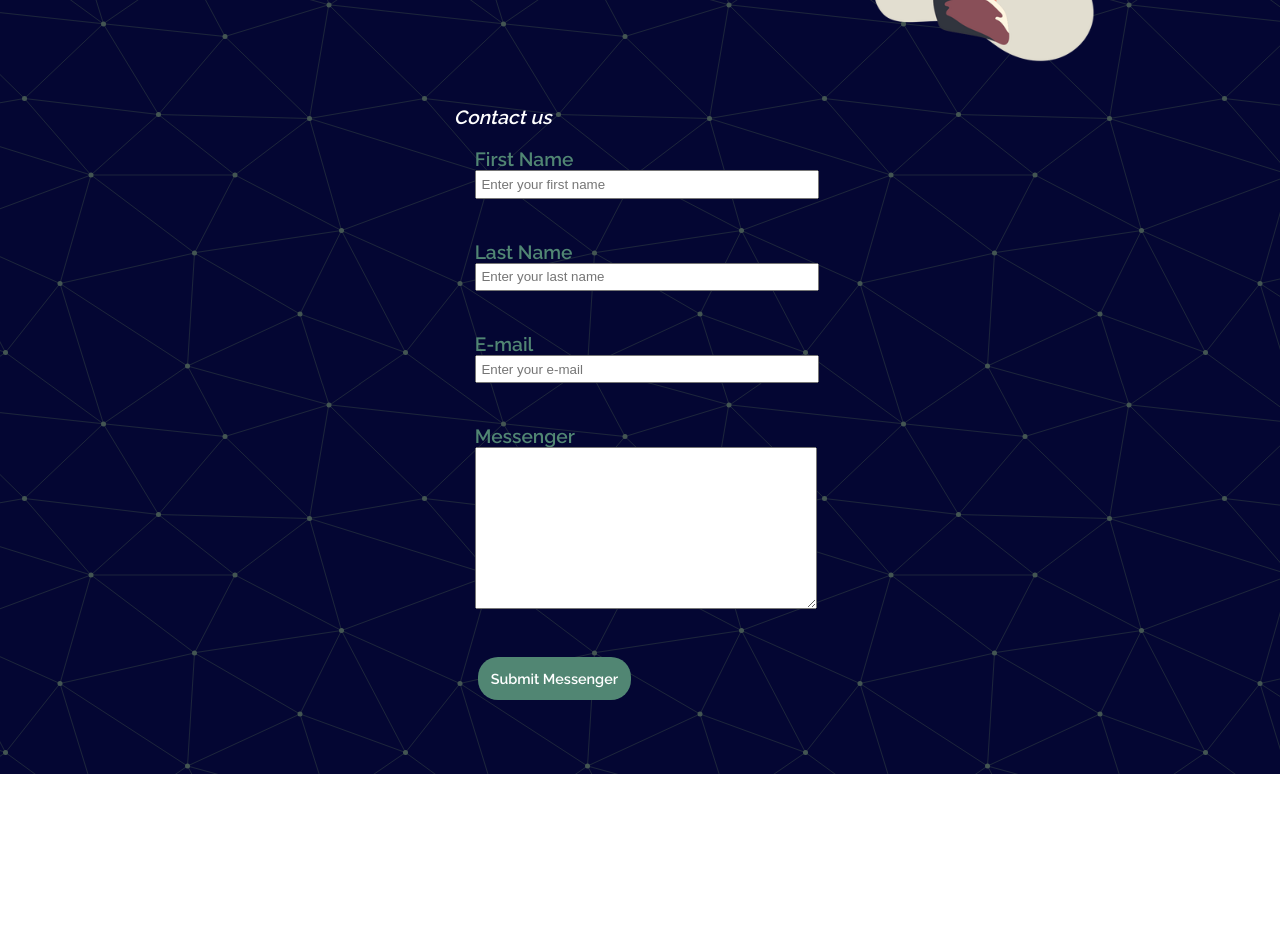
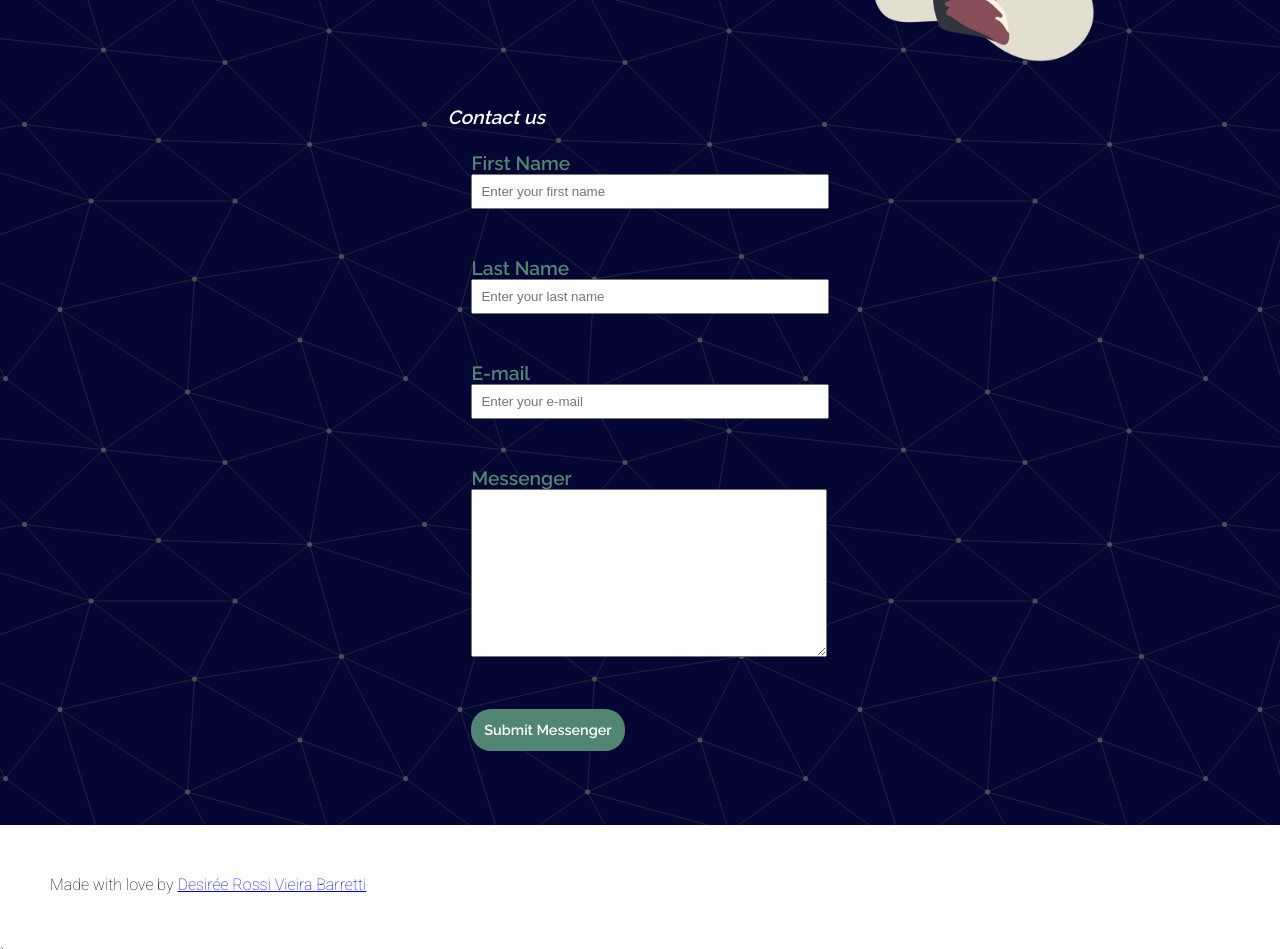
Before and after one commit to desireebarretti/LandingPages, a plain HTML site: page index.html in a window 1280 px wide. Shown: the part 5420-6369 px from the top of the page. Before the commit the page ends 6194 px from the top, so only its background shows below. Drawn offline with Linux system fonts and the light colour scheme; a web font is replaced by a local one.

Commit message:
Termiando o contact us e iniciando o footer

```diff
--- a/index.html
+++ b/index.html
@@ -30,6 +30,7 @@
     <link rel="stylesheet" href="./styles/contact.css">
     <link rel="stylesheet" href="./styles/tables.css">
     <link rel="stylesheet" href="./styles/contact.css">
+    <link rel="stylesheet" href="./styles/footer.css">
 </head>
 
 <body>
@@ -209,14 +210,17 @@
                         <textarea name="msg" id="msg" cols="25" rows="10"></textarea>
                     </div>
                     <div class="btn-submit">
-                        <button type="button" class="btn btn-outline-primary">Submit Messenger</button>
+                        <button ty  pe="button" class="btn btn-outline-primary">Submit Messenger</button>
                     </div>
                 </fieldset>
             </div>
         </section>
+        <footer>
+            <p>Made with love by <a href="https://www.linkedin.com/in/desireervbarretti/" target="_blank">Desirée Rossi Vieira Barretti</a></p>
+        </footer>
     </main>
 
     <script src="js.js"></script>
 </body>
 
-</html>
+</html>`
--- a/styles/contact.css
+++ b/styles/contact.css
@@ -55,12 +55,18 @@ fieldset div label {
 }
 
 .form-group {
-    padding: 1.3rem;
+    padding: 1.5em;
+}
+
+.form-group input:focus {
+    box-shadow: 0 0 6px var(--cinza-claro);
+    outline: none;
+    border: none;
 }
 
 .form-group input,
 .form-group textarea {
-    padding: 0.3rem;
+    padding: 0.5rem;
     width: 100%;
 }
 
--- /dev/null
+++ b/styles/footer.css
@@ -0,0 +1,3 @@
+footer {
+    padding: 50px;
+}
```
